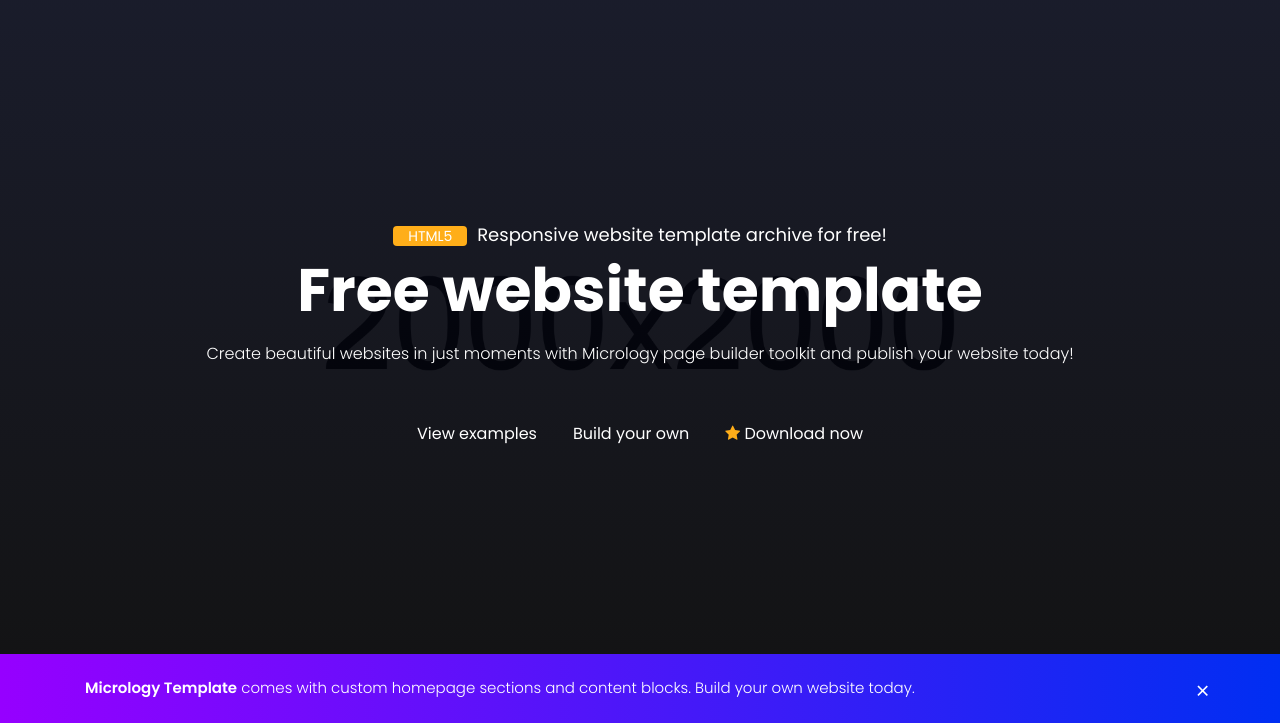
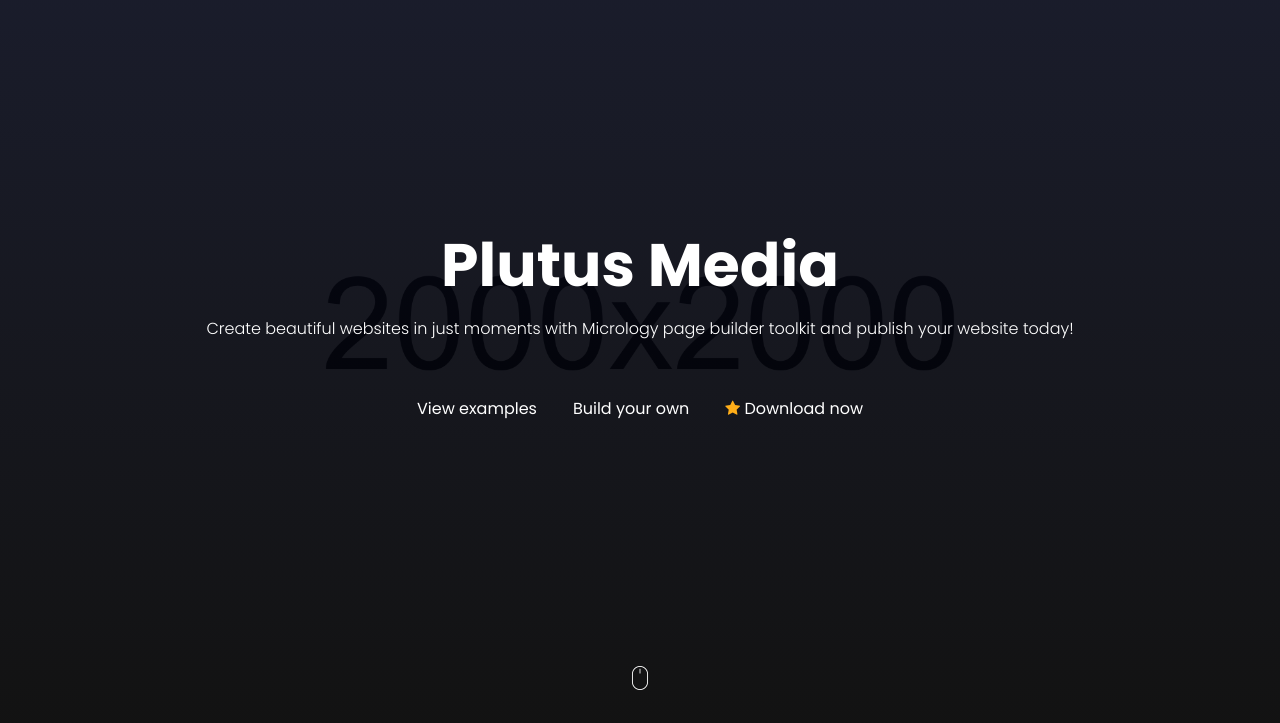
Before and after one commit to architmehta3/Plutus-Media-Website, a plain HTML site: page index.html in a window 1280 px wide. Shown: the part 77-800 px from the top of the page. Drawn offline with Linux system fonts and the light colour scheme.

Commit message:
Git Init 1

```diff
--- a/index.html
+++ b/index.html
@@ -9,7 +9,7 @@
     <meta name="viewport" content="width=device-width, initial-scale=1, shrink-to-fit=no">
 
     <!-- Site Metas -->
-    <title>Micrology - Free Website Template by HTML.Design</title>
+    <title>Plutus Media</title>
     <meta name="keywords" content="">
     <meta name="description" content="">
     <meta name="author" content="">
@@ -188,8 +188,8 @@
                 <div class="hero-desc">
                     <div class="row">
                         <div class="col-md-12">
-                            <h4><mark>HTML5</mark> Responsive website template archive for free!</h4>
-                            <h2>Free website template</h2>
+                            <!-- <h4><mark>HTML5</mark> Responsive website template archive for free!</h4> -->
+                            <h2>Plutus Media</h2>
                             <p class="lead">Create beautiful websites in just moments with Micrology page builder toolkit and publish your website today!</p>
                             <a href="#" class="btn btn-light">View examples</a> <a href="#" class="btn btn-light">Build your own</a> <a href="https://html.design" class="btn btn-light"><i class="fa fa-star"></i> Download now</a>
                         </div>
@@ -201,9 +201,10 @@
             <div class="top-message alert grd5">
                 <div class="container">
                     <div class="row">
-                        <div class="col-md-12">
+                        <!-- <div class="col-md-12">
                             <p><strong>Micrology Template</strong> comes with custom homepage sections and content blocks. Build your own website today. <a class="aaclose" href="#" data-dismiss="alert" aria-label="close" title="close">×</a></p>
-                        </div><!-- end col -->
+                        </div> -->
+                        <!-- end col -->
                     </div><!-- end row -->
                 </div><!-- end container -->
             </div><!-- end top-message -->
```
